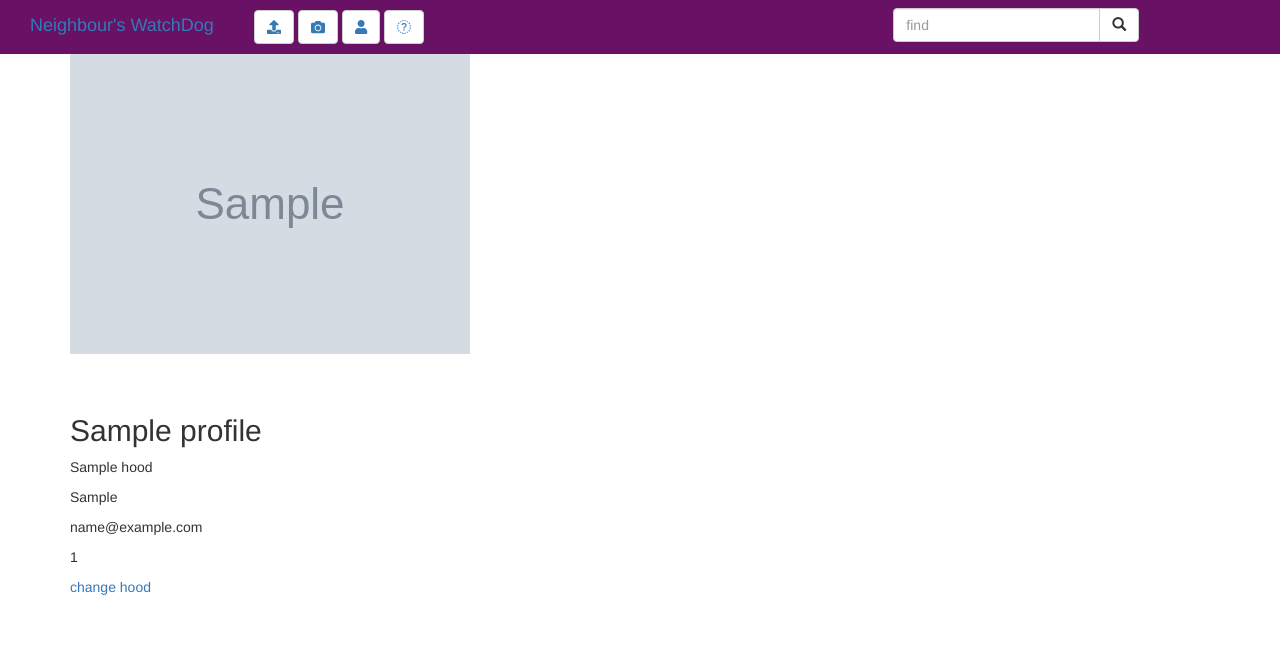
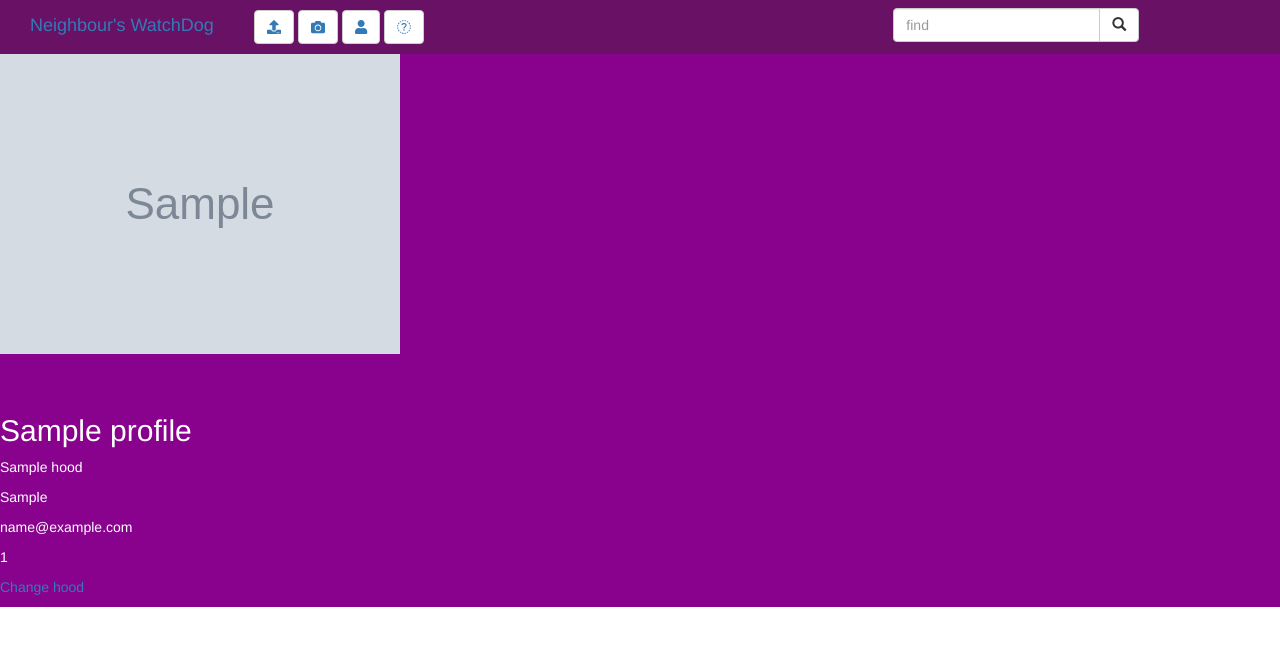
Before and after one commit to GabrielSpear/NeighbourhoodWatch, a Django app: page /profile/1 in a window 1280 px wide. Shown: the top 646 px of the page. Run offline with Django 3.2, Linux system fonts and the light colour scheme; a user stored in the database is signed in; tables that the repository leaves empty hold one stand-in row (values such as "Sample post"); grey boxes marked "Sample" are stand-in pictures; some libraries are stand-ins or nearby versions.

Commit message:
Final changes

```diff
--- a/hood/templates/all-watch/hood.html
+++ b/hood/templates/all-watch/hood.html
@@ -3,13 +3,11 @@
  <div class="container ">
   <div class="row">
    <div class="col-xs-4 col-md-4 col-lg-4">
-    <h2>Welcome to the watch</h2>
+    <h2>Welcome To The Watch</h2>
     <p>{{post_items.hood.name}}</p>
     <p>{{post_items.hood.location}}</p>
     <p>{{post_items.hood.count}}</p>
     <button><p><a>join group</a></p></button>
-
-
    </div>
   </div>
  </div>
--- a/hood/templates/all-watch/post.html
+++ b/hood/templates/all-watch/post.html
@@ -1,6 +1,6 @@
 {% extends 'all-watch/base.html'%} {%block content%} {% for post_items in post%}
 <div class="w3-car">
- <div class="container">
+ <div class="styler" style="color: yellow;" <div class="container">
   <div class="row">
    <div class="col-xs-4 col-md-4 col-lg-4">
     <h2>{{post_items.name}}</h2>
@@ -9,8 +9,6 @@
     <p>{{post_items.email}}</p>
     <p>{{post_items.hood.count}}</p>
     <p><a>edit post</a></p>
-
-
    </div>
   </div>
  </div>
--- a/hood/templates/all-watch/profile.html
+++ b/hood/templates/all-watch/profile.html
@@ -1,6 +1,6 @@
 {% extends 'all-watch/base.html'%}{%load static%} {%block content%} {% for profile_items in profile%}
 <div class="w3-car">
- <div class="container">
+ <div class="styler" style="background-color: #89028e; color:white;" <div class="container" style="image-size: 20%;">
   <div class="row">
    <div class="col-xs-4 col-md-4 col-lg-4">
     <img src="{{profile_items.image.url}}">
@@ -11,11 +11,10 @@
     <p>{{profile_items.hood.location}}</p>
     <p>{{profile_items.email}}</p>
     <p>{{profile_items.hood.count}}</p>
-    <p><a href="{% url 'update_hood'%}">change hood</a></p>
-
-
+    <p><a href="{% url 'update_hood'%}">Change hood</a></p>
    </div>
   </div>
  </div>
 </div>
+</div>
 {%endfor%} {%endblock%}
--- a/watch/wsgi.py
+++ b/watch/wsgi.py
@@ -8,9 +8,15 @@ https://docs.djangoproject.com/en/1.11/howto/deployment/wsgi/
 """
 
 import os
+import signal
+import sys
+import traceback
+import time
 
 from django.core.wsgi import get_wsgi_application
+from whitenoise.django import DjangoWhiteNoise
 
 os.environ.setdefault("DJANGO_SETTINGS_MODULE", "watch.settings")
 
 application = get_wsgi_application()
+application = DjangoWhiteNoise(application)
```
Also changed, not shown: media/profile/cdj_nWn91xb.jpg (renamed from profile/cdj_nWn91xb.jpg), media/profile/controller.jpg (renamed from profile/controller.jpg), profile/Dj1.jpg (deleted).
